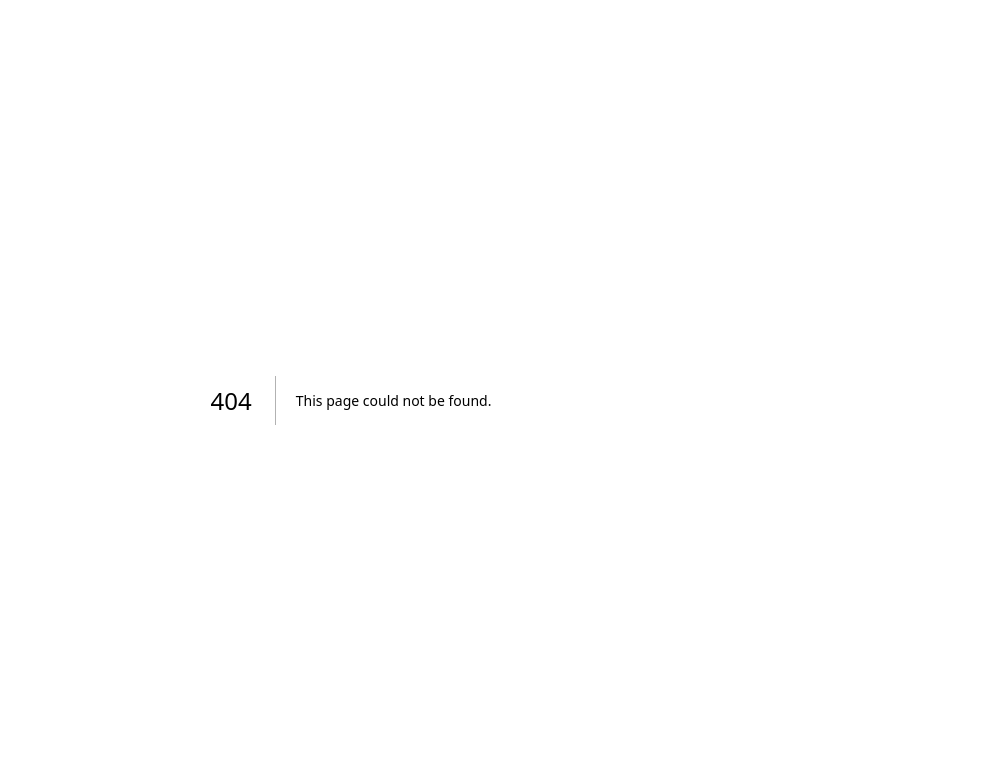
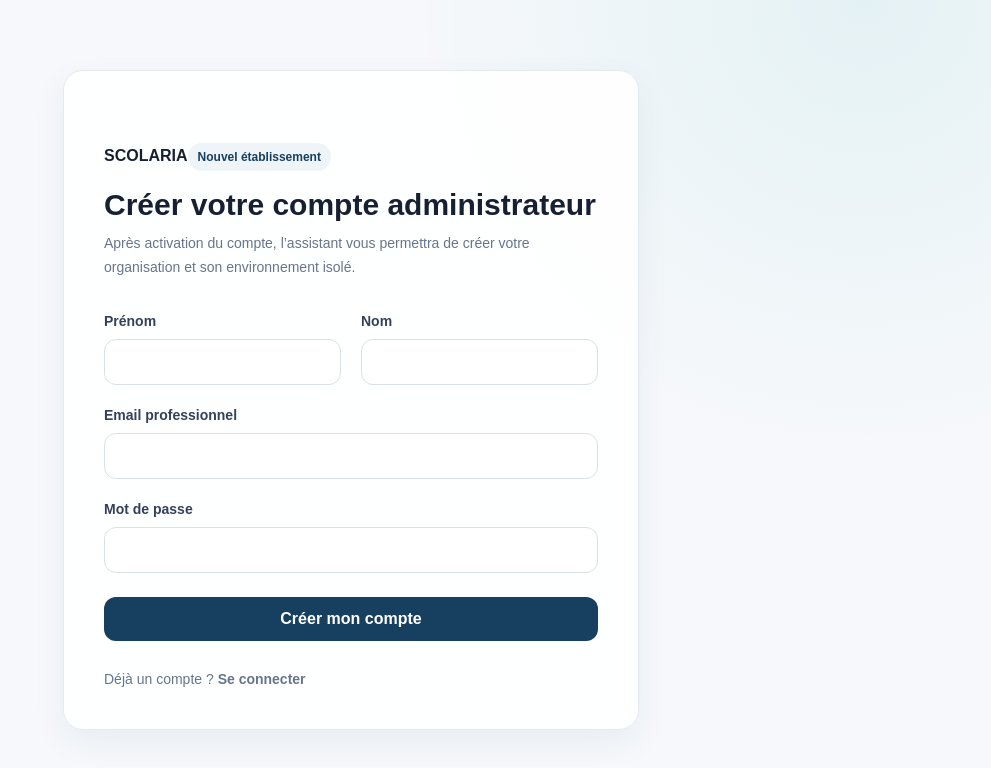
Before and after one commit to tonybillndjiki-netizen/edulink, a Next.js app: page /signup in a window 1280 px wide. Before the commit this address had no page. Shown: the top 768 px of the page, without its empty margins (289-1280 px from the left). Built offline with nearby package versions, Linux system fonts and the light colour scheme.

Commit message:
SCOLARIA V2: add school signup

```diff
--- /dev/null
+++ b/app/signup/page.tsx
@@ -0,0 +1,62 @@
+"use client";
+
+import Link from "next/link";
+import { useRouter } from "next/navigation";
+import { useState } from "react";
+import { createClient } from "@/lib/supabase/client";
+
+export default function SignupPage() {
+  const router = useRouter();
+  const [message, setMessage] = useState("");
+  const [busy, setBusy] = useState(false);
+
+  async function signUp(formData: FormData) {
+    setBusy(true);
+    setMessage("");
+    const firstName = String(formData.get("firstName") || "").trim();
+    const lastName = String(formData.get("lastName") || "").trim();
+    const email = String(formData.get("email") || "").trim().toLowerCase();
+    const password = String(formData.get("password") || "");
+    const supabase = createClient();
+    const { data, error } = await supabase.auth.signUp({
+      email,
+      password,
+      options: {
+        data: {
+          first_name: firstName,
+          last_name: lastName,
+          display_name: `${firstName} ${lastName}`.trim(),
+        },
+        emailRedirectTo: `${location.origin}/auth/callback?next=/onboarding`,
+      },
+    });
+    setBusy(false);
+    if (error) return setMessage(error.message);
+    if (data.session) {
+      router.replace("/onboarding");
+      router.refresh();
+    } else {
+      setMessage("Compte créé. Confirmez votre adresse email pour poursuivre la configuration de votre établissement.");
+    }
+  }
+
+  return (
+    <main className="grid min-h-screen place-items-center px-5 py-10">
+      <form action={signUp} className="surface w-full max-w-xl p-8 sm:p-10">
+        <Link href="/" className="font-black text-[#173f5f]">SCOLARIA</Link>
+        <span className="badge mt-8">Nouvel établissement</span>
+        <h1 className="mt-4 text-3xl font-black">Créer votre compte administrateur</h1>
+        <p className="mt-2 text-sm leading-6 text-[#68758a]">Après activation du compte, l’assistant vous permettra de créer votre organisation et son environnement isolé.</p>
+        <div className="mt-8 grid gap-5 sm:grid-cols-2">
+          <div className="field"><label htmlFor="firstName">Prénom</label><input id="firstName" name="firstName" required /></div>
+          <div className="field"><label htmlFor="lastName">Nom</label><input id="lastName" name="lastName" required /></div>
+          <div className="field sm:col-span-2"><label htmlFor="email">Email professionnel</label><input id="email" name="email" type="email" autoComplete="email" required /></div>
+          <div className="field sm:col-span-2"><label htmlFor="password">Mot de passe</label><input id="password" name="password" type="password" minLength={8} autoComplete="new-password" required /></div>
+        </div>
+        <button className="btn-primary mt-6 w-full" disabled={busy}>{busy ? "Création…" : "Créer mon compte"}</button>
+        {message && <p className="mt-5 rounded-xl bg-[#f2f5f8] p-3 text-sm text-[#4f5d73]">{message}</p>}
+        <p className="mt-7 text-sm text-[#68758a]">Déjà un compte ? <Link href="/login" className="font-bold text-[#173f5f]">Se connecter</Link></p>
+      </form>
+    </main>
+  );
+}
```
